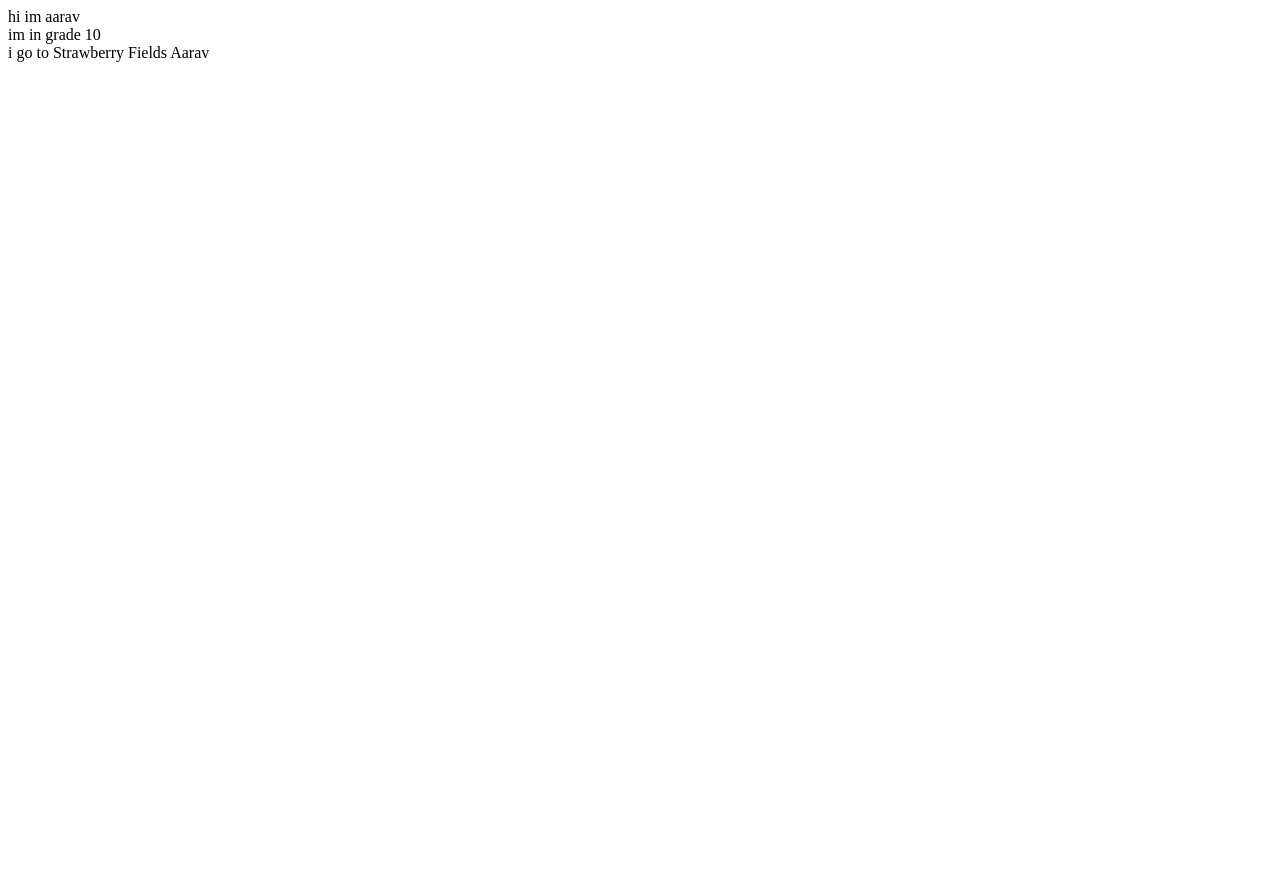
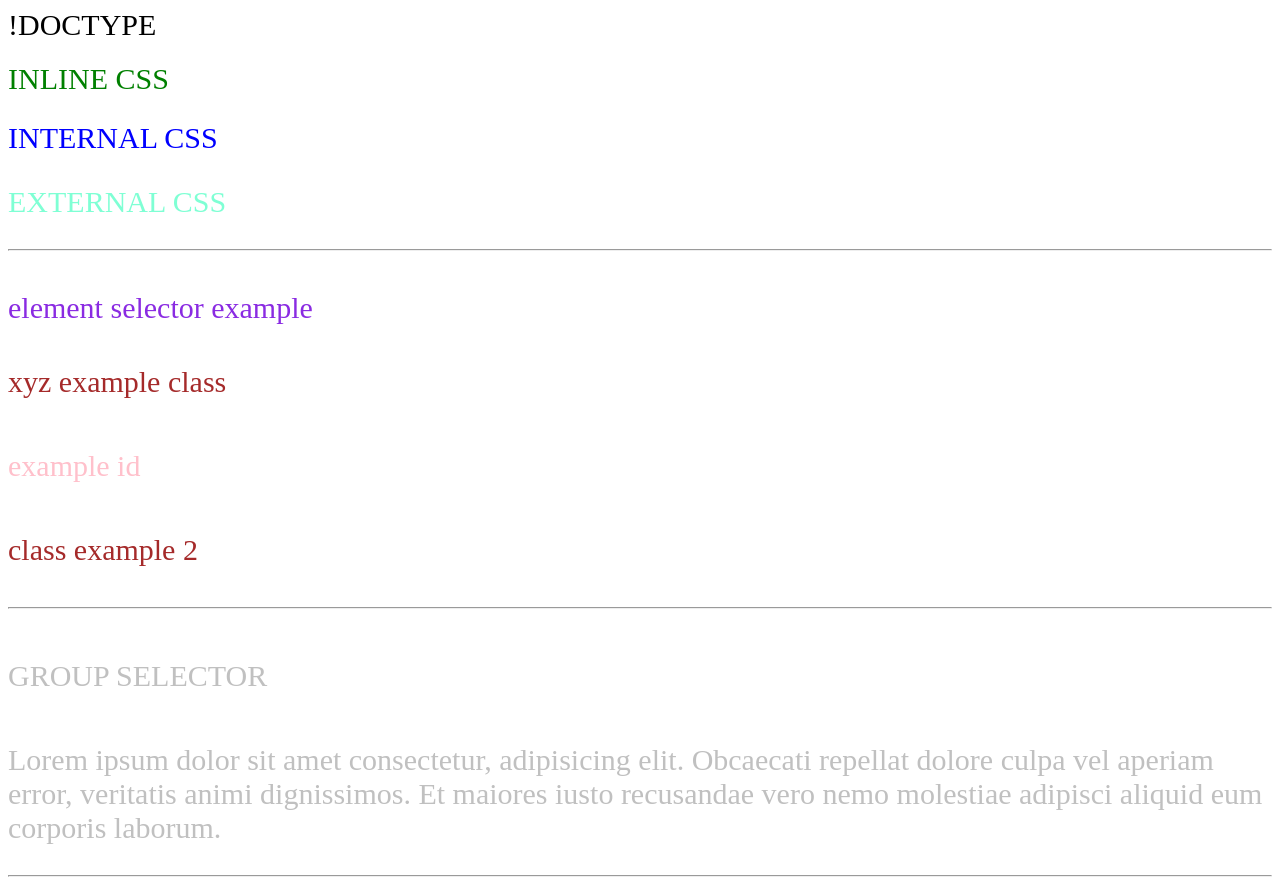
Before and after one commit to AaravAhuja2509/HTML, a plain HTML site: page index.html in a window 1280 px wide. Before the commit the page ends 800 px from the top, so only its background shows below. Drawn offline with Linux system fonts and the light colour scheme.

Commit message:
Add files via upload

```diff
--- a/index.html
+++ b/index.html
@@ -1,14 +1,29 @@
-<!DOCTYPE html>
+!DOCTYPE
 <html>
-<head><!--this is head section of html file-->
-    <title>
-     123
-    </title>
-</head>
-<body><!-- this is the body of html-->
-  hi im aarav<br>
-  im in grade 10<br>
-  i go to Strawberry Fields
-  Aarav
-</body>
+    <head>
+        <title>css</title>
+        <link rel="stylesheet" href="styles.css">
+        <style>
+            h2{
+                color:blue;
+            }
+        </style>
+    </head>
+    <body>
+        <h1 style="color: green;">INLINE CSS</h1>
+        <H2>INTERNAL CSS</H2>
+        <H3>EXTERNAL CSS</H3>
+
+        <hr>
+
+        <h4>element selector example</h4>
+        <h2 class = "myclass">xyz example class</h2>
+        <h5 id = "myid">example id</h5>
+        <h4 class = "myclass">class example 2</h4>
+        <hr>
+
+        <h5>GROUP SELECTOR</h5>
+        <p>Lorem ipsum dolor sit amet consectetur, adipisicing elit. Obcaecati repellat dolore culpa vel aperiam error, veritatis animi dignissimos. Et maiores iusto recusandae vero nemo molestiae adipisci aliquid eum corporis laborum.</p>
+        <hr>
+    </body>
 </html>
--- /dev/null
+++ b/styles.css
@@ -0,0 +1,30 @@
+/*gloabal selector*/
+*{
+    font-size: 30px;
+    font-weight: 500;
+}
+
+h3{
+    color:aquamarine;
+}
+
+h4{
+    color:blueviolet;
+}
+
+.myclass{
+
+    color:brown
+}
+
+#myid{
+
+    color:pink
+}
+
+/*group selector*/
+
+p,h5{
+    color:silver
+
+}
```
